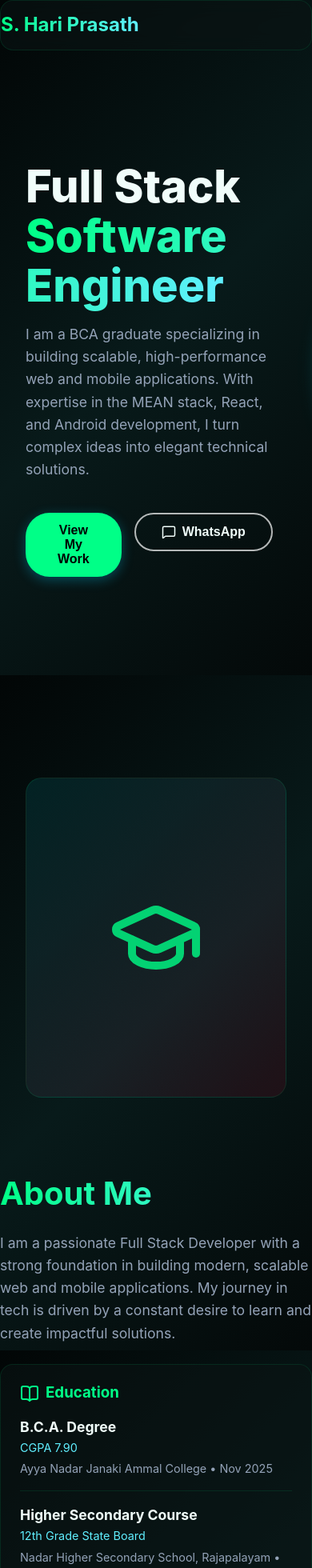
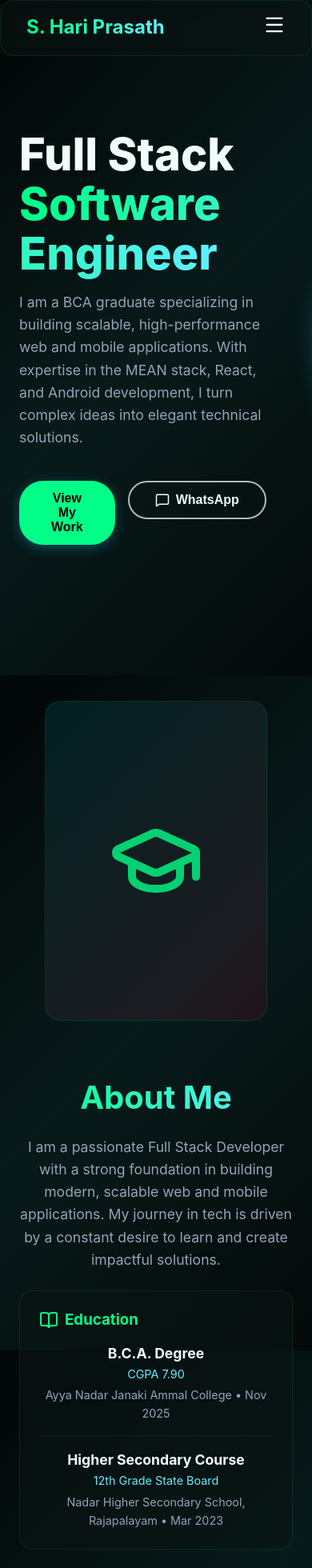
Before and after one commit to hariprasath-204/newportfolio, a React (Vite) app: page / in a window 390 px wide. Shown: the top 1960 px of the page at 80% size. Built offline with nearby package versions, Linux system fonts and the light colour scheme.

Commit message:
Add mobile responsiveness and hamburger menu

```diff
--- a/src/components/Navbar.jsx
+++ b/src/components/Navbar.jsx
@@ -1,19 +1,38 @@
-import React from 'react';
+import React, { useState } from 'react';
+import { Menu, X } from 'lucide-react';
 
 const Navbar = () => {
+  const [isOpen, setIsOpen] = useState(false);
+
   return (
     <nav className="navbar glass">
-      <div style={{ display: 'flex', justifyContent: 'space-between', alignItems: 'center', maxWidth: '1200px', margin: '0 auto' }}>
-        <h1 style={{ fontSize: '1.5rem', fontWeight: 'bold' }} className="text-gradient">
+      <div style={{ display: 'flex', justifyContent: 'space-between', alignItems: 'center', maxWidth: '1200px', margin: '0 auto', padding: '0 2rem' }}>
+        <h1 style={{ fontSize: '1.5rem', fontWeight: 'bold', zIndex: 1001 }} className="text-gradient">
           S. Hari Prasath
         </h1>
-        <div className="nav-links">
+
+        {/* Desktop Nav */}
+        <div className="nav-links desktop-nav">
           <a href="#about">About</a>
           <a href="#skills">Skills</a>
           <a href="#projects">Projects</a>
           <a href="#certificates">Certificates</a>
           <a href="#contact">Contact</a>
         </div>
+
+        {/* Mobile Toggle */}
+        <div className="mobile-toggle" onClick={() => setIsOpen(!isOpen)} style={{ display: 'none', cursor: 'pointer', zIndex: 1001 }}>
+          {isOpen ? <X size={28} /> : <Menu size={28} />}
+        </div>
+      </div>
+
+      {/* Mobile Nav */}
+      <div className={`mobile-nav ${isOpen ? 'open' : ''}`}>
+        <a href="#about" onClick={() => setIsOpen(false)}>About</a>
+        <a href="#skills" onClick={() => setIsOpen(false)}>Skills</a>
+        <a href="#projects" onClick={() => setIsOpen(false)}>Projects</a>
+        <a href="#certificates" onClick={() => setIsOpen(false)}>Certificates</a>
+        <a href="#contact" onClick={() => setIsOpen(false)}>Contact</a>
       </div>
     </nav>
   );
--- a/src/index.css
+++ b/src/index.css
@@ -347,17 +347,83 @@ a {
   color: var(--accent-primary);
 }
 
+/* Mobile Navigation Styles */
+.mobile-nav {
+  display: none;
+  flex-direction: column;
+  background: var(--glass-bg);
+  backdrop-filter: blur(20px);
+  -webkit-backdrop-filter: blur(20px);
+  position: absolute;
+  top: 100%;
+  left: 0;
+  width: 100%;
+  padding: 1.5rem 2rem;
+  gap: 1.5rem;
+  border-bottom: 1px solid var(--glass-border);
+  box-shadow: 0 10px 30px rgba(0,0,0,0.5);
+}
+
+.mobile-nav a {
+  font-size: 1.1rem;
+  font-weight: 500;
+  color: var(--text-primary);
+  padding: 0.5rem 0;
+  border-bottom: 1px solid rgba(255,255,255,0.05);
+}
+
 /* Responsive Design */
 @media (max-width: 768px) {
+  .desktop-nav {
+    display: none !important;
+  }
+
+  .mobile-toggle {
+    display: block !important;
+  }
+
+  .mobile-nav.open {
+    display: flex;
+  }
+
   .hero-content, .about-grid, .contact-grid {
+    grid-template-columns: 1fr;
+    text-align: center;
+    gap: 2.5rem;
+  }
+
+  .hero-text h1 {
+    font-size: 2.8rem;
+  }
+
+  .hero-text p {
+    font-size: 1.1rem;
+  }
+
+  .hero-image img {
+    max-width: 300px;
+    margin: 0 auto;
+  }
+
+  .section {
+    padding: 4rem 0;
+  }
+
+  .about-stats {
+    text-align: left;
+  }
+}
+
+@media (max-width: 480px) {
+  .hero-text h1 {
+    font-size: 2.2rem;
+  }
+
+  .about-stats {
     grid-template-columns: 1fr;
   }
 
-  .hero-text h1 {
-    font-size: 3rem;
-  }
-
-  .nav-links {
-    display: none; /* Mobile menu would go here */
+  .container {
+    padding: 0 1.5rem;
   }
 }
```
